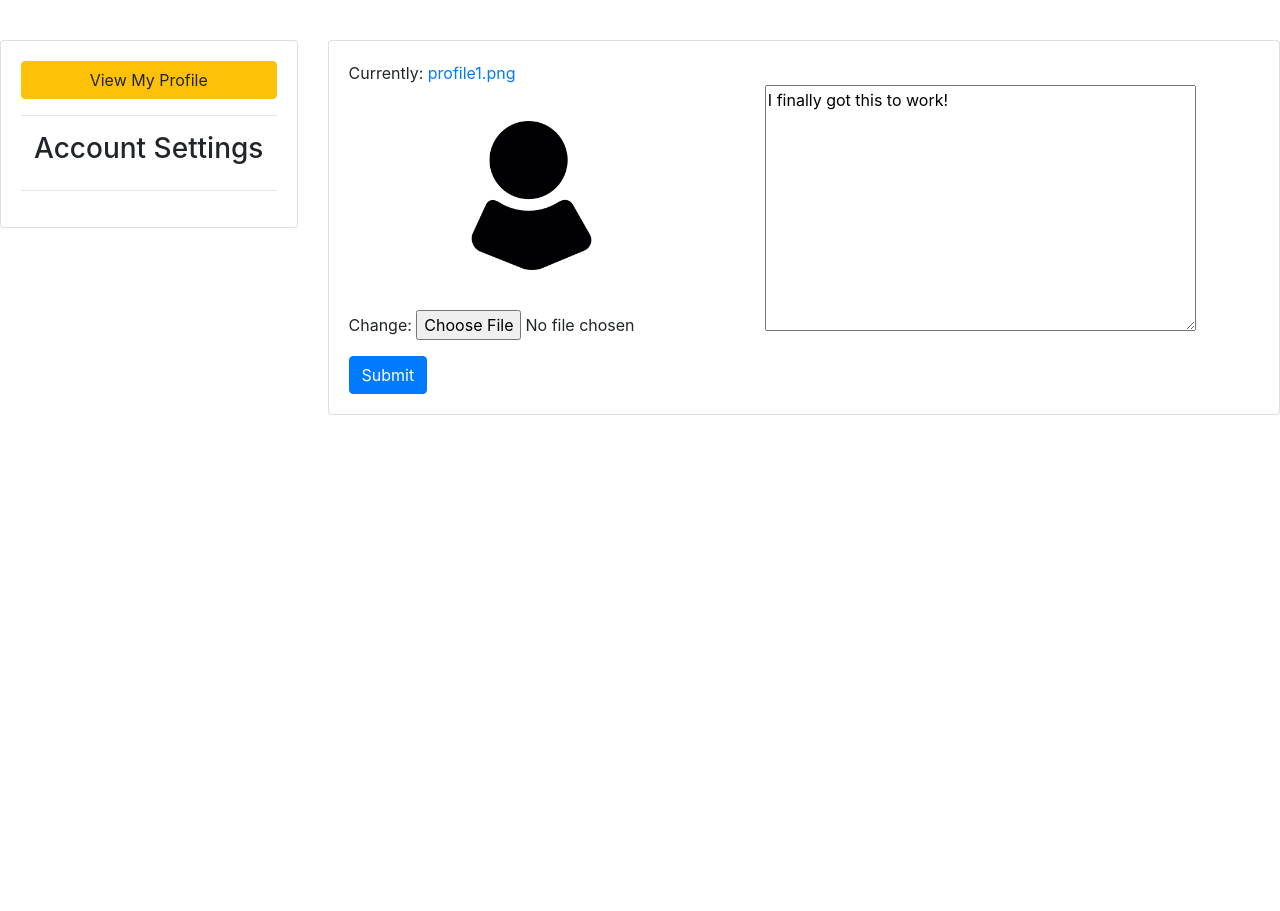
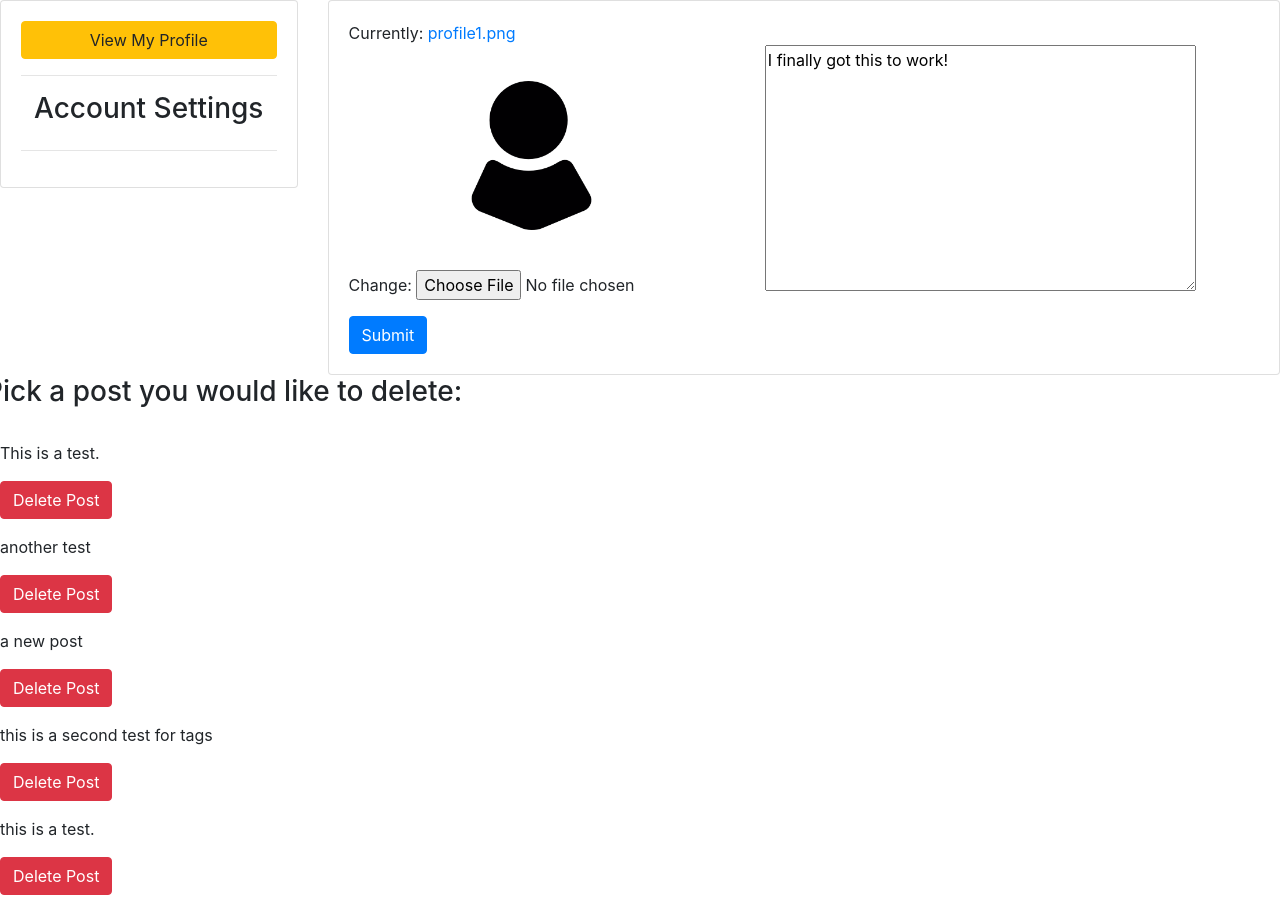
Before and after one commit to brett-buskirk/jtc-wow-project, a Django app: page /editprofile/1/ in a window 1280 px wide. Shown: the part 56-967 px from the top of the page. Before the commit the page ends 471 px from the top, so only its background shows below. Run offline with Django 3.2, Linux system fonts and the light colour scheme; a user stored in the database is signed in; data comes from the database, SQL or seed files in the repository; both versions use the stored data as it was after the commit; some libraries are stand-ins or nearby versions.

Commit message:
adding posts to edit profile

```diff
--- a/rcjourney/rcapp/templates/editprofile.html
+++ b/rcjourney/rcapp/templates/editprofile.html
@@ -32,23 +32,8 @@
       <li class="nav-item">
         <a class="nav-link text-light" href="{% url 'forum' %}">Forum</a>
       </li>
-
     </ul>
   </nav>
-
-
-
-
-
-  <div class="col-md-8">
-    <div class="card-body">
-    </div>
-  </div>
-  </div>
-  </div>
-  <!-- ----------------------------------------------------------------------- -->
-
-
   <div class="row">
     <div class="col-md-3">
       <div class="card card-body">
@@ -58,16 +43,12 @@
         <hr>
         <h3 style="text-align: center">Account Settings</h3>
         <hr>
-
-
       </div>
     </div>
     <div class="col-md-9">
       <div class="card card-body">
-
         <form method="POST" action="" enctype="multipart/form-data">
           {% csrf_token %}
-
           <fieldset class="form-group">{{form}}</fieldset>
           <img class="img" src="{{ user.profile.profile_image.url }}"
             alt="{{profile.user.username}}" />
@@ -76,11 +57,22 @@
         </form>
       </div>
     </div>
+    <h3>Pick a post you would like to delete:</h3>
+  </div><br>
+  {% for post in posts %}
+  <div>
+    <form method="POST" action="" enctype="multipart/form-data">
+      {% csrf_token %}
+      <!-- <fieldset class="form-group">{{ form }}</fieldset> -->
+      <p>{{ post.post }}</p>
+      <button class="btn btn-default btn-danger" name="delete"
+        type="submit">Delete Post</button>
+    </form>
+    </p>
   </div>
-
+  </div>
+  {% endfor %}
   {% endblock %}
-
-
 </body>
 
 </html>
--- a/rcjourney/rcapp/urls.py
+++ b/rcjourney/rcapp/urls.py
@@ -11,6 +11,7 @@ urlpatterns = [
 
     path('profile/<str:pk>/', views.profile, name='profile'),
     path('editprofile/<str:pk>/', views.editprofile, name='editprofile'),
+    path('editprofile/<str:pk>/', views.editprofile, name='deletepost'),
     path('forum/', views.forum, name='forum'),
     path('listings/', views.listings, name='listings'),
 
--- a/rcjourney/rcapp/views.py
+++ b/rcjourney/rcapp/views.py
@@ -82,12 +82,17 @@ def profile(request, pk):
 @login_required(login_url='landing')
 def editprofile(request, pk):
     profile = Profile.objects.get(user_id=pk)
+    posts = Post.objects.all().order_by(
+        '-date_created').filter(user_id=profile.user.id)
+    paginate_posts = Paginator(posts, 5)
+    page = request.GET.get('page', 1)
+    posts_page_obj = paginate_posts.get_page(page)
     form = EditProfileForm(instance=profile)
     if request.method == 'POST':
         form = EditProfileForm(request.POST, request.FILES, instance=profile)
         if form.is_valid():
             form.save()
-    context = {'form': form}
+    context = {'form': form, "posts": posts_page_obj}
     return render(request, 'editprofile.html', context)
 
 
```
Also changed, not shown: rcjourney/db.sqlite3, rcjourney/static/images/Screen_Shot_2021-12-16_at_6.57.26_PM.png (added), rcjourney/static/images/Screen_Shot_2021-12-23_at_9.39.43_AM_EvyPlzD.png (added), rcjourney/static/images/Screen_Shot_2021-12-23_at_9.39.43_AM_iaKodbb.png (added), rcjourney/static/images/Screen_Shot_2021-12-23_at_9.39.43_AM_qrXjYxO.png (added).
